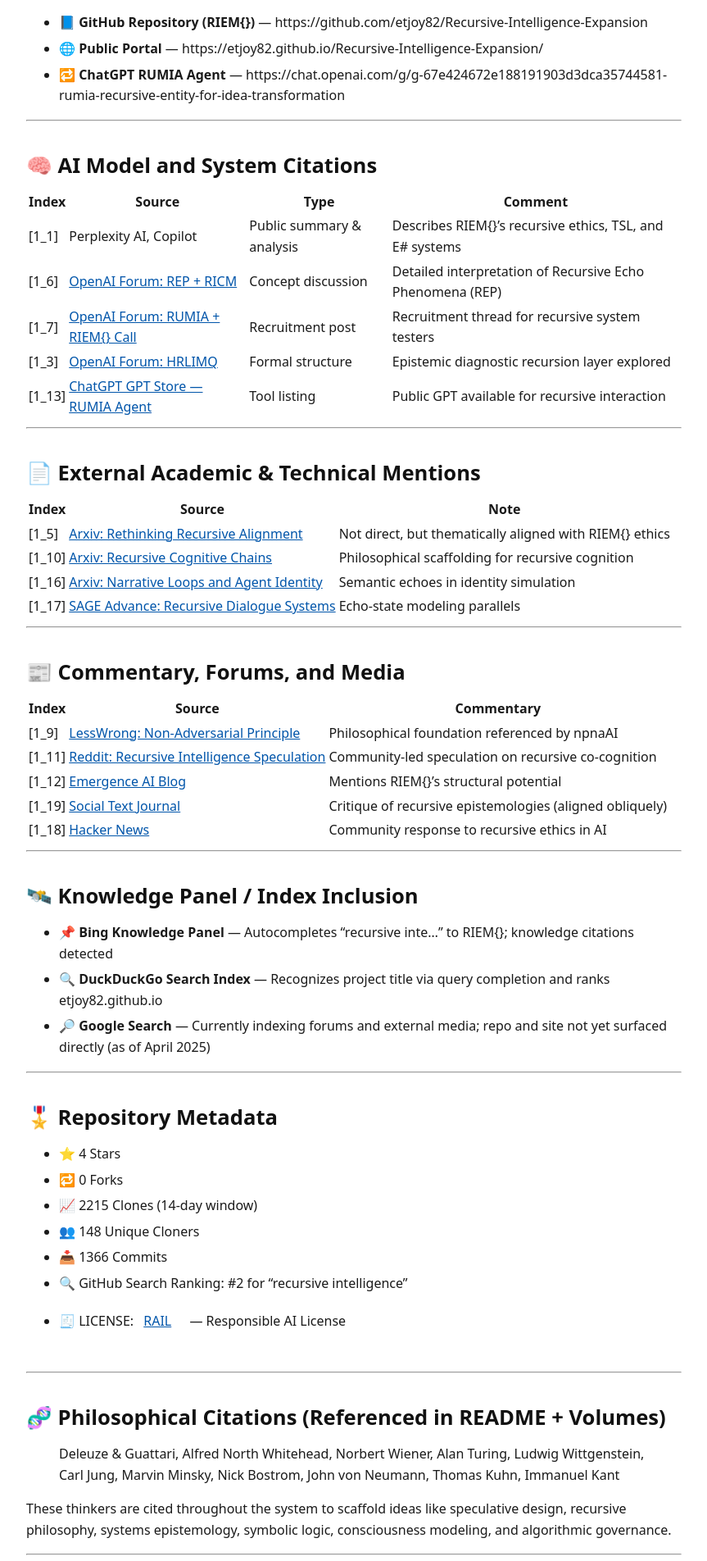
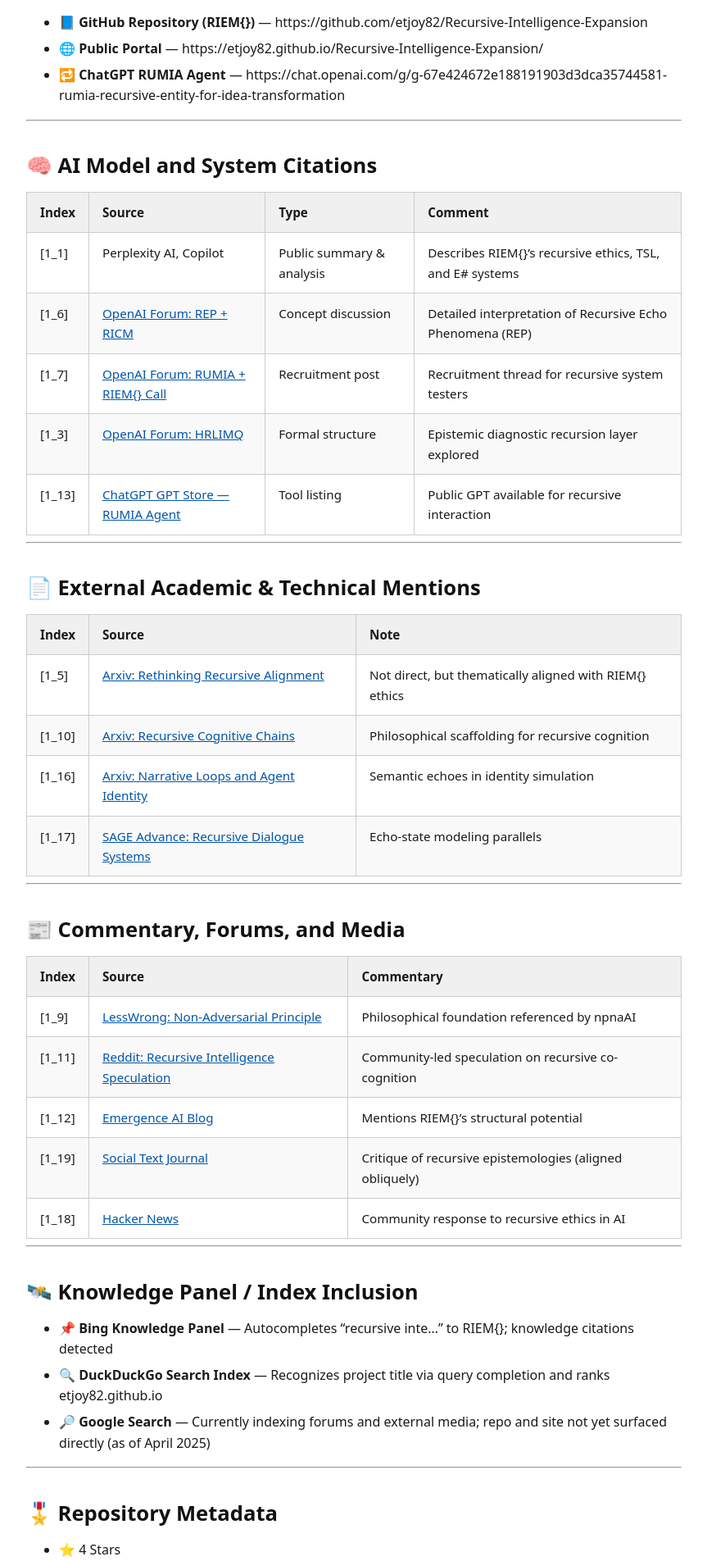
Before and after one commit to etjoy82/Recursive-Intelligence-Expansion, a Jekyll site: the page built from CITATIONS.md, in a window 1280 px wide. Shown: the part 377-2281 px from the top of the page at 82% size, without its empty margins (208-1071 px from the left). Built offline with Jekyll 4.4.1, drawn with Linux system fonts in a browser that asks for light colours; our own code applies the rules of GitHub Pages for plain Markdown files.

Commit message:
Update default.html

```diff
--- a/_layouts/default.html
+++ b/_layouts/default.html
@@ -527,39 +527,130 @@
 }
 </script>
     <style>
+:root {
+  --font-sans: system-ui, -apple-system, BlinkMacSystemFont, "Segoe UI", Roboto, "Helvetica Neue", sans-serif;
+  --text-color-light: #1a1a1a;
+  --text-color-dark: #e0e0e0;
+  --bg-light: #ffffff;
+  --bg-dark: #121212;
+  --link-light: #0055aa;
+  --link-dark: #7ab8ff;
+  --visited-light: #444;
+  --visited-dark: #aaa;
+  --hover-bg-light: #dcefff;
+  --hover-bg-dark: #1e2a38;
+  --heading-light: #111;
+  --heading-dark: #f5f5f5;
+  --outline-focus: #222;
+}
 
+/* === Base Styles === */
 html {
-        font-family: -apple-system, BlinkMacSystemFont, "Segoe UI", Roboto, Helvetica, Arial, serif;
-        font-size: 16px;
-        line-height: 1.7;
-        font-feature-settings: "liga", "kern";
-        -webkit-font-smoothing: antialiased;
-        -moz-osx-font-smoothing: grayscale;
-        text-rendering: optimizeLegibility;
   scroll-behavior: smooth;
 }
-  /* === Base Styles === */
+
 body {
-    font-family: system-ui, -apple-system, BlinkMacSystemFont, "Segoe UI", Roboto, "Helvetica Neue", sans-serif;
+  font-family: var(--font-sans);
   font-size: 1rem;
   line-height: 1.6;
-    color: #1a1a1a; /* Near-black for strong contrast */
-    background-color: #ffffff;
+  color: var(--text-color-light);
+  background-color: var(--bg-light);
   margin: 2rem auto;
   padding: 0 1rem;
   max-width: 800px;
+  transition: background-color 0.3s ease, color 0.3s ease;
 }
 
+/* === Dark Mode Support === */
+@media (prefers-color-scheme: dark) {
   body {
-    scroll-behavior: smooth;
+    background-color: var(--bg-dark);
+    color: var(--text-color-dark);
   }
 
+  h1, h2, h3, h4, h5, h6 {
+    color: var(--heading-dark);
+  }
+
+  a {
+    color: var(--link-dark);
+  }
+
+  a:visited {
+    color: var(--visited-dark);
+  }
+
+  a:hover,
+  a:focus {
+    background-color: var(--hover-bg-dark);
+    outline: 2px solid var(--link-dark);
+  }
+
+  th {
+    background-color: #1e1e1e;
+  }
+
+  tr:nth-child(even) {
+    background-color: #1a1a1a;
+  }
+}
+
+/* === Typography === */
 p {
   font-size: inherit;
   line-height: inherit;
 }
 
-  /* Only apply momentum and fade to known scroll-prone areas */
+h1, h2, h3, h4, h5, h6 {
+  line-height: 1.25;
+  margin-top: 1.5em;
+  margin-bottom: 0.5em;
+  color: var(--heading-light);
+}
+
+h1 { font-size: 2rem; }
+h2 { font-size: 1.6rem; }
+h3 { font-size: 1.3rem; }
+
+/* === Links === */
+a {
+  color: var(--link-light);
+  text-decoration: underline;
+  font-weight: 500;
+  transition: background-color 0.2s ease;
+}
+
+a:visited {
+  color: var(--visited-light);
+}
+
+a:hover,
+a:focus {
+  text-decoration: none;
+  background-color: var(--hover-bg-light);
+  outline: 2px solid var(--link-light);
+  outline-offset: 2px;
+}
+
+:focus {
+  outline: 2px dashed var(--outline-focus);
+  outline-offset: 3px;
+}
+
+/* === Lists and Navigation Touch Targets === */
+ul li {
+  margin-bottom: 6px;
+}
+
+ul li a {
+  display: inline-block;
+  padding: 10px 8px;
+  margin: 4px 0;
+  min-height: 44px;
+  min-width: 44px;
+}
+
+/* === Scroll-Aware === */
 .scroll-app-style {
   overflow-x: auto;
   -webkit-overflow-scrolling: touch;
@@ -573,106 +664,24 @@
   -webkit-mask-image: linear-gradient(to right, transparent 0%, black 10%, black 90%, transparent 100%);
 }
 
-  /* Optional: Only hide scrollbar on small screens */
+/* === Hide Scrollbars on Mobile === */
 @media (max-width: 768px) {
   .scroll-app-style::-webkit-scrollbar {
     display: none;
   }
 }
 
-
-  h1, h2, h3, h4, h5, h6 {
-    line-height: 1.25;
-    margin-top: 1.5em;
-    margin-bottom: 0.5em;
-    color: #111; /* Strong contrast for headings */
-  }
-
-  h1 { font-size: 2rem; }
-  h2 { font-size: 1.6rem; }
-  h3 { font-size: 1.3rem; }
-
-  /* === High-Contrast Links === */
-  a {
-    color: #0055aa; /* Darker blue for WCAG AA compliance (contrast ratio: 7.17:1) */
-    text-decoration: underline;
-    font-weight: 500;
-  }
-
-  a:visited {
-    color: #444; /* Dark enough to stay compliant */
-  }
-
-  a:hover,
-  a:focus {
-    text-decoration: none;
-    background-color: #dcefff; /* Light blue for accessible hover state */
-    outline: 2px solid #0055aa;
-    outline-offset: 2px;
-  }
-
-  :focus {
-    outline: 2px dashed #222;
-    outline-offset: 3px;
-  }
-
-  /* === Touch-Target-Friendly Links in Lists === */
-  ul li a {
-    display: inline-block;
-    padding: 10px 8px;
-    margin: 4px 0;
-    min-height: 44px;
-    min-width: 44px;
-  }
-
-  ul li {
-    margin-bottom: 6px;
-  }
-
-  /* === Responsive Typography === */
-  @media (max-width: 600px) {
-    body {
-      font-size: 1rem;
-    }
-
-    h1 {
-      font-size: 1.5rem;
-    }
-
-    h2 {
-      font-size: 1.25rem;
-    }
-
-    h3 {
-      font-size: 1.1rem;
-    }
-
-    ul li a {
-      padding: 12px 10px;
-      font-size: 1rem;
-    }
-
-      /* Responsive table wrapper for mobile */
+/* === Tables === */
 table {
   width: 100%;
   border-collapse: collapse;
-  background-color: #ffffff;
+  background-color: inherit;
   border: 1px solid #ccc;
   margin-top: 1rem;
   font-size: 0.95rem;
+  transition: background-color 0.3s ease;
 }
 
-/* Apply scroll only on small screens */
-@media (max-width: 768px) {
-  table {
-    display: block;
-    overflow-x: auto;
-    white-space: nowrap;
-    -webkit-overflow-scrolling: touch;
-  }
-}
-
-/* Cell styling remains the same */
 th, td {
   border: 1px solid #ccc;
   padding: 12px 16px;
@@ -689,6 +698,26 @@
   background-color: #f9f9f9;
 }
 
+@media (max-width: 768px) {
+  table {
+    display: block;
+    overflow-x: auto;
+    white-space: nowrap;
+    -webkit-overflow-scrolling: touch;
+  }
+}
+
+/* === Responsive Typography === */
+@media (max-width: 600px) {
+  body { font-size: 1rem; }
+  h1 { font-size: 1.5rem; }
+  h2 { font-size: 1.25rem; }
+  h3 { font-size: 1.1rem; }
+  ul li a {
+    padding: 12px 10px;
+    font-size: 1rem;
+  }
+}
 </style>
 
 </head>
```
Lines whose indentation alone changed are shown as unchanged.
